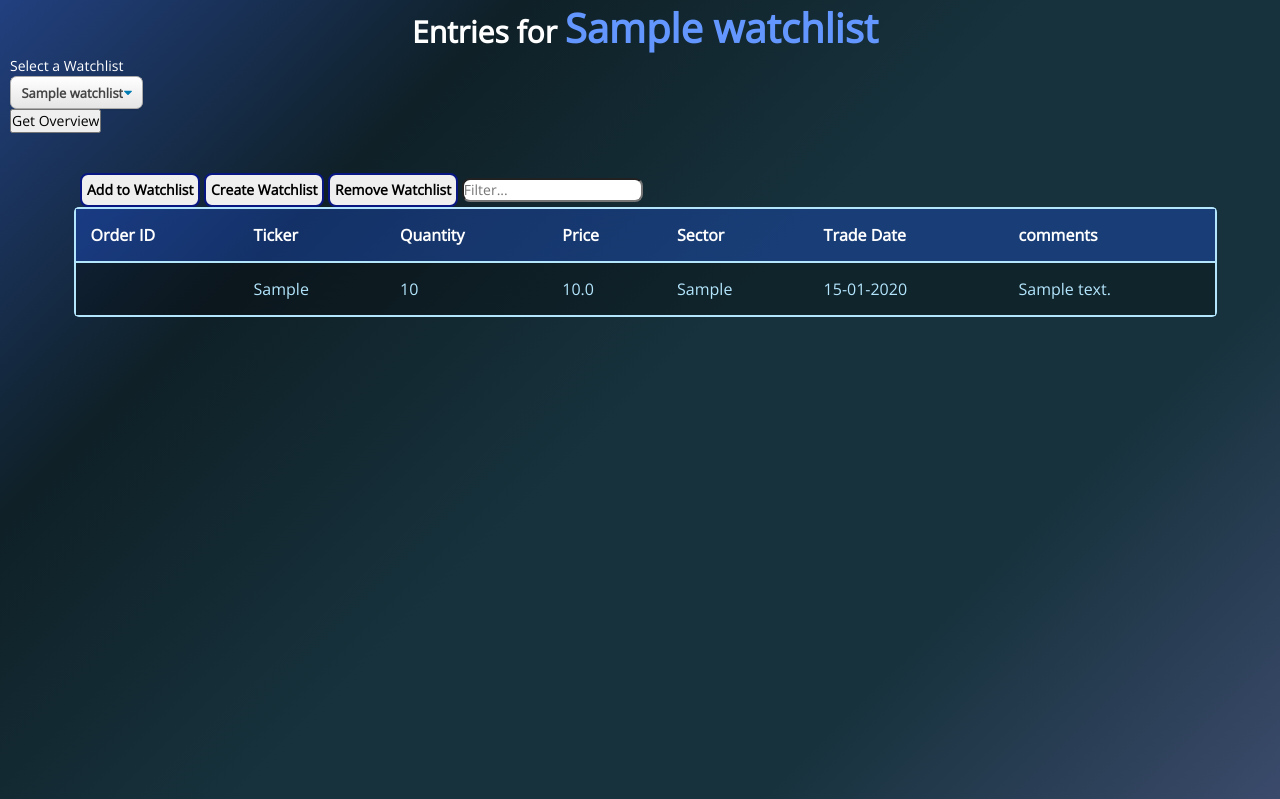
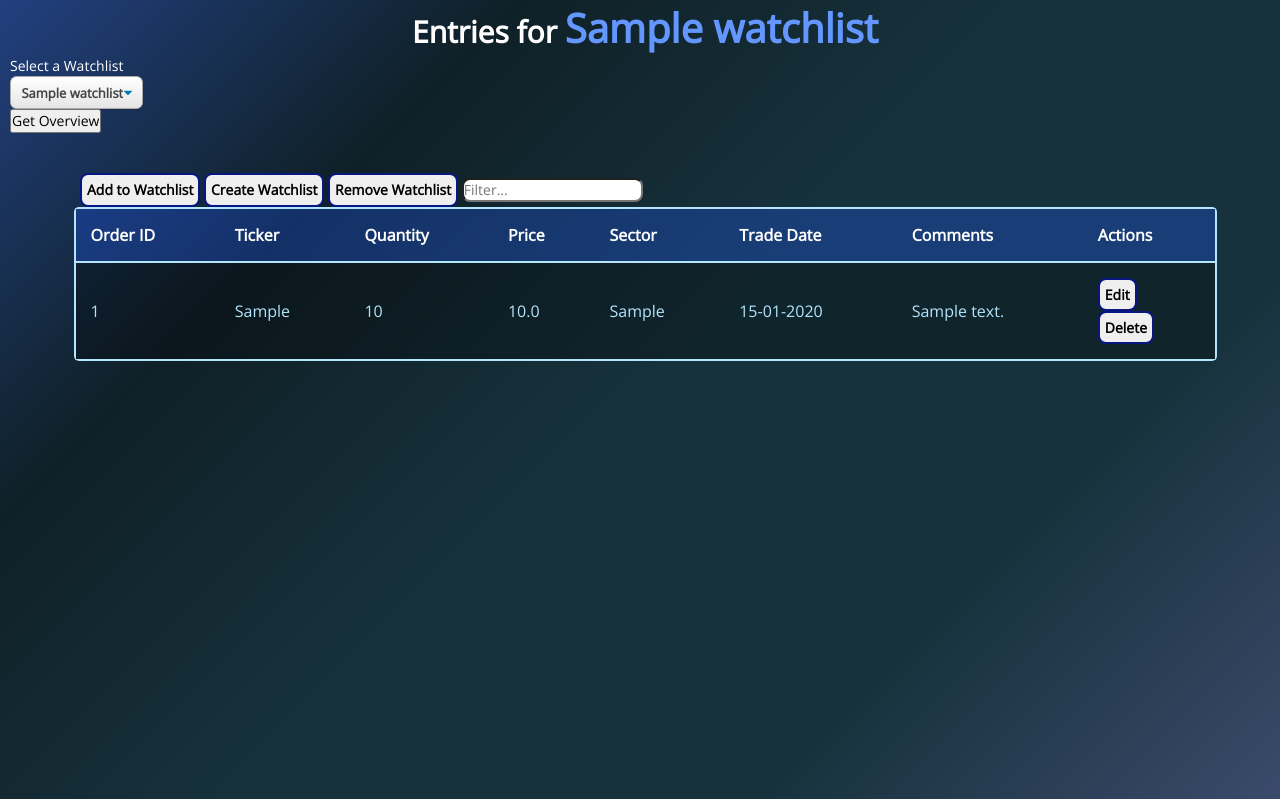
Before and after one commit to will-i-amv/portfolio-builder, a Flask app: page /watchlist/ in a window 1280 px wide. Shown: the part 97-896 px from the top of the page. Run offline with Flask 3, Linux system fonts and the light colour scheme; a user stored in the database is signed in; tables that the repository leaves empty hold one stand-in row (values such as "Sample post"); some libraries are stand-ins or nearby versions.

Commit message:
Changes: * Add HTML forms to edit and delete watchlist items * Add skeletons of view functions for updating and deleting watchlist items

```diff
--- a/portfolio_builder/public/views/watchlist.py
+++ b/portfolio_builder/public/views/watchlist.py
@@ -56,6 +56,7 @@ def index():
             watch.name == watchlist_name,
         )
         .with_entities(
+            watch_itm.id,
             watch_itm.ticker,
             watch_itm.quantity,
             watch_itm.price,
@@ -121,7 +122,7 @@ def delete_watchlist():
 
 @bp.route('/add_item', methods=['POST'])
 @login_required
-def add_watchlist_item():
+def add_item():
     watchlists = get_watchlist_names()
     form = WatchlistAddItemForm()
     form.watchlist.choices = [
@@ -156,3 +157,16 @@ def add_watchlist_item():
             error_name = error_name.title()
             flash(f"{error_name}: {error_desc[0]}")
     return redirect(url_for("watchlist.index"))
+
+
+@bp.route('/<int:id>/<ticker>/update_item', methods=['POST'])
+@login_required
+def update_item(id, ticker):
+    return redirect(url_for("watchlist.index"))
+
+
+
+@bp.route('/<int:id>/delete_item', methods=['POST'])
+@login_required
+def delete_item(id):
+    return redirect(url_for("watchlist.index"))
--- a/portfolio_builder/templates/public/watchlist.html
+++ b/portfolio_builder/templates/public/watchlist.html
@@ -42,7 +42,7 @@
                         <h4 class="modal-title">Add to Watchlist</h4>
                     </div>
                     <div class="modal-body">
-                        <form action="{{ url_for('watchlist.add_watchlist_item') }}" method="post">
+                        <form action="{{ url_for('watchlist.add_item') }}" method="post">
                             <dl>{{ render_field(add_item_form.watchlist) }}
                                 {{ render_field(add_item_form.ticker) }}
                                 {{ render_field(add_item_form.quantity) }}
@@ -105,7 +105,8 @@
                     <th>Price</th>
                     <th>Sector</th>
                     <th>Trade Date</th>
-                    <th>comments</th>
+                    <th>Comments</th>
+                    <th>Actions</th>
                 </tr>
             </thead>
             <tbody>
@@ -118,6 +119,39 @@
                         <td class="c5">{{ item.sector }}</td>
                         <td class="c6">{{ item.trade_date.strftime('%d-%m-%Y') }}</td>
                         <td>{{ item.comments }}</td>
+                        <td class="edit-trade">
+                            <button type="button" class="btn-new-wl" data-toggle="modal"
+                                data-target="#mymodal2{{item.id}}">Edit</button>
+                            <div id="mymodal2{{item.id}}" class="modal fade" role="dialog">
+                                <div class="modal-dialog" id="{{item.id}}">
+                                    <div class="modal-content">
+                                        <div class="modal-header">
+                                            <h4 class="modal-title">Edit</h4>
+                                        </div>
+                                        <div class="modal-body">
+                                            <form action="{{ url_for('watchlist.update_item', id=item.id, ticker=item.ticker) }}"
+                                                method="post">
+                                                <dl>
+                                                    {{ render_field(add_item_form.watchlist) }}
+                                                    {{ render_field(add_item_form.ticker, value=item.ticker, readonly="readonly") }}
+                                                    {{ render_field(add_item_form.quantity, value=item.quantity) }}
+                                                    {{ render_field(add_item_form.price, value=item.price) }}
+                                                    {{ render_field(add_item_form.trade_date, value=item.trade_date.strftime('%Y-%m-%d %H:%M:%S')) }}
+                                                    {{ render_field(add_item_form.sector, value=item.sector) }}
+                                                    {{ render_field(add_item_form.comments, default=item.comments) }}
+                                                </dl>
+                                                {{ add_item_form.csrf_token }}
+                                                <button type="submit" name="button" class="btn btn-primary">Save Changes</button>
+                                            </form>
+                                        </div>
+                                    </div>
+                                </div>
+                            </div>
+                            <form action="{{ url_for('watchlist.delete_item', id=item.id) }}" method="post">
+                                <input class="danger" type="submit" value="Delete"
+                                    onclick="return confirm('Are you sure you want to delete Order ID {{item.id}}?');">
+                            </form>
+                        </td>
                     </tr>
                 {% endfor %}
             </tbody>
```
